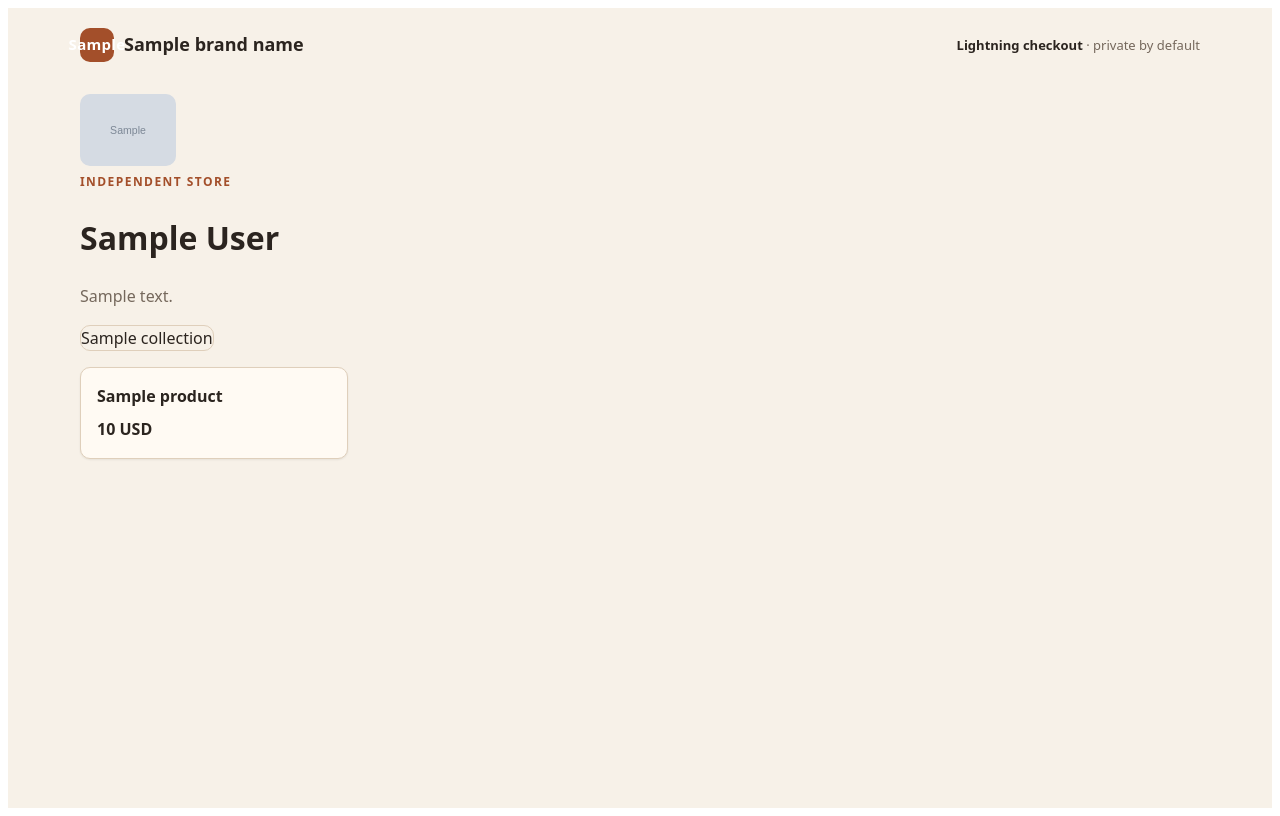
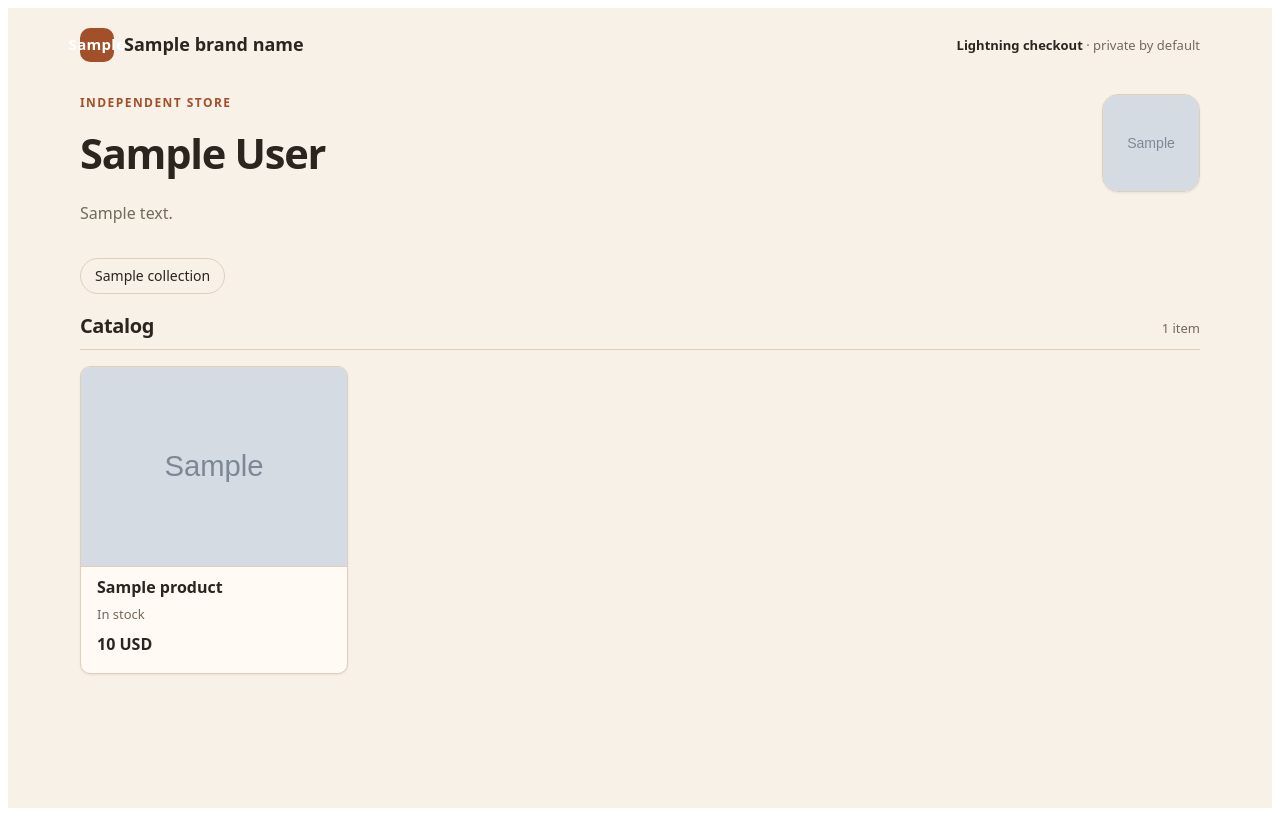
Before and after one commit to bitkarrot/gammamarkets, a Python web app: template gammamarkets/templates/gammamarkets/public_merchant.html in a window 1280 px wide. Run offline with Jinja, Linux system fonts and the light colour scheme; the template is opened without the code that fills it: most values are stand-ins (such as "Sample title", 1, 10 or a date in 2020); grey boxes marked "Sample" are stand-in pictures.

Commit message:
Give browse pages a real template in the warm-market language
No top-level browse template was ever sketched (001 covered product/
checkout/order-status), so the merchant index and collection pages were
minimal markup. Rebuilds them in the established language:

- Merchant hero: eyebrow + tight-tracked display title + about + avatar
  tile (when the merchant has a Nostr picture)
- Section heads with item counts ("Catalog · N items")
- Product cards with first-image thumbnails, stock meta, prices, and
  hover elevation — one extra query fetches lowest-sort_order images
- Collection page gets the same cards plus an eyebrow, description, and
  a back-to-shop link

```diff
--- a/gammamarkets/static/gammamarkets/css/gm-public.css
+++ b/gammamarkets/static/gammamarkets/css/gm-public.css
@@ -454,6 +454,57 @@
   .gm-public * { transition: none !important; animation: none !important; }
 }
 
+/* --- browse pages (merchant index / collection) — card grid per
+   UI-SPEC, in the sketch's warm-market language --------------------- */
+.gm-public .merchant-hero {
+  display: flex;
+  align-items: flex-start;
+  justify-content: space-between;
+  gap: var(--space-md);
+  margin-bottom: var(--space-md);
+}
+.gm-public .merchant-title {
+  font-size: clamp(1.8rem, 4vw, 2.6rem);
+  font-family: var(--font-display);
+  font-weight: 760;
+  letter-spacing: -0.03em;
+  margin: 0;
+}
+.gm-public .merchant-picture {
+  width: 96px;
+  height: 96px;
+  object-fit: cover;
+  border-radius: var(--radius-lg);
+  border: 1px solid var(--color-border);
+  box-shadow: var(--shadow-sm);
+}
+.gm-public .collection-title {
+  font-size: clamp(1.6rem, 3.5vw, 2.2rem);
+  font-family: var(--font-display);
+  font-weight: 760;
+  letter-spacing: -0.03em;
+  margin: 0 0 var(--space-sm);
+}
+.gm-public .section-head {
+  display: flex;
+  align-items: baseline;
+  justify-content: space-between;
+  gap: var(--space-sm);
+  border-bottom: 1px solid var(--color-border);
+  padding-bottom: var(--space-sm);
+  margin: var(--space-md) 0;
+}
+.gm-public .section-head h2 {
+  font-family: var(--font-display);
+  font-size: 20px;
+  font-weight: 720;
+  letter-spacing: -0.02em;
+  margin: 0;
+}
+.gm-public .section-count {
+  font-size: 13px;
+  color: var(--color-text-muted);
+}
 .gm-public .card-grid {
   display: grid;
   grid-template-columns: repeat(auto-fill, minmax(220px, 1fr));
@@ -465,18 +516,38 @@
   border-radius: var(--radius-md);
   background: var(--color-surface);
   box-shadow: var(--shadow-sm);
-  padding: var(--space-md);
   color: var(--color-text);
   text-decoration: none;
+  overflow: hidden;
+  transition: box-shadow 0.15s ease;
 }
+.gm-public .product-card:hover { box-shadow: var(--shadow-md); }
+.gm-public .card-art {
+  aspect-ratio: 4 / 3;
+  background: var(--color-surface-alt);
+  border-bottom: 1px solid var(--color-border);
+}
+.gm-public .card-art img {
+  width: 100%;
+  height: 100%;
+  object-fit: cover;
+  display: block;
+}
+.gm-public .card-body { padding: var(--space-sm) var(--space-md) var(--space-md); }
 .gm-public .card-title {
   font-size: 16px;
-  margin: 0 0 var(--space-sm);
+  font-weight: 650;
+  margin: 0 0 4px;
   overflow: hidden;
   text-overflow: ellipsis;
   white-space: nowrap;
 }
-.gm-public .card-price { margin: 0; font-weight: 600; }
+.gm-public .card-meta {
+  font-size: 13px;
+  color: var(--color-text-muted);
+  margin: 0 0 var(--space-sm);
+}
+.gm-public .card-price { margin: 0; font-weight: 700; }
 .gm-public .merchant-about {
   color: var(--color-text-muted);
   max-width: 60ch;
@@ -489,13 +560,15 @@
 }
 .gm-public .collection-link {
   border: 1px solid var(--color-border);
-  border-radius: var(--radius-md);
-  padding: var(--space-xs) var(--space-sm);
+  border-radius: var(--radius-full);
+  padding: 6px 14px;
   color: var(--color-text);
   text-decoration: none;
+  font-size: 14px;
 }
 .gm-public .collection-link:hover { border-color: var(--color-primary); }
+.gm-public .collection-back { color: var(--color-primary); text-decoration: none; }
+.gm-public .collection-back:hover { text-decoration: underline; }
 .gm-public .storefront-empty { color: var(--color-text-muted); }
 .gm-public .merchant-line { color: var(--color-text-muted); font-size: 14px; }
-.gm-public .merchant-picture { max-width: 96px; border-radius: var(--radius-md); }
 .gm-public .public-error { padding: var(--space-16) 0; text-align: center; }
--- a/gammamarkets/templates/gammamarkets/public_merchant.html
+++ b/gammamarkets/templates/gammamarkets/public_merchant.html
@@ -1,11 +1,13 @@
 {% extends "templates/gammamarkets/public_base.html" %}
 {% block title %}{{ display_name }}{% endblock %}
 {% block content %}
-<header class="merchant-header">
+<header class="merchant-hero">
+  <div class="merchant-hero-text">
+    <p class="eyebrow">Independent store</p>
+    <h1 class="merchant-title">{{ display_name }}</h1>
+    {% if about %}<p class="merchant-about">{{ about }}</p>{% endif %}
+  </div>
   {% if picture %}<img class="merchant-picture" src="{{ picture }}" alt="" loading="lazy" referrerpolicy="no-referrer">{% endif %}
-  <p class="eyebrow">Independent store</p>
-  <h1>{{ display_name }}</h1>
-  {% if about %}<p class="merchant-about">{{ about }}</p>{% endif %}
 </header>
 {% if collections %}
 <nav class="collection-nav" aria-label="Collections">
@@ -15,15 +17,29 @@
 </nav>
 {% endif %}
 {% if products %}
+<div class="section-head">
+  <h2>Catalog</h2>
+  <span class="section-count">{{ products | length }} item{{ 's' if products | length != 1 }}</span>
+</div>
 <div class="card-grid">
   {% for p in products %}
   <a class="product-card" href="/gammamarkets/p/{{ pubkey }}/{{ p.d_tag }}">
-    <h2 class="card-title">{{ p.title }}</h2>
-    {% if p.amount_minor is not none %}
-    <p class="card-price">{{ p.amount_minor }} {{ p.currency }}</p>
-    {% endif %}
-    {% if p.availability == 'sold' %}<span class="chip chip-sold">Sold out</span>{% endif %}
-    {% if p.availability == 'preorder' %}<span class="chip chip-preorder">Pre-order — purchasing opens later.</span>{% endif %}
+    <div class="card-art">
+      {% if p.image %}<img src="{{ p.image }}" alt="" loading="lazy">{% endif %}
+    </div>
+    <div class="card-body">
+      <h3 class="card-title">{{ p.title }}</h3>
+      {% if p.availability == 'sold' %}
+      <p class="card-meta"><span class="chip chip-sold">Sold out</span></p>
+      {% elif p.availability == 'preorder' %}
+      <p class="card-meta"><span class="chip chip-preorder">Pre-order</span></p>
+      {% else %}
+      <p class="card-meta">In stock</p>
+      {% endif %}
+      {% if p.amount_minor is not none %}
+      <p class="card-price">{{ p.amount_minor }} {{ p.currency }}</p>
+      {% endif %}
+    </div>
   </a>
   {% endfor %}
 </div>
```
Also changed, not shown: gammamarkets/templates/gammamarkets/public_collection.html (+28 -8 lines), gammamarkets/views.py (+28 -1 lines).
